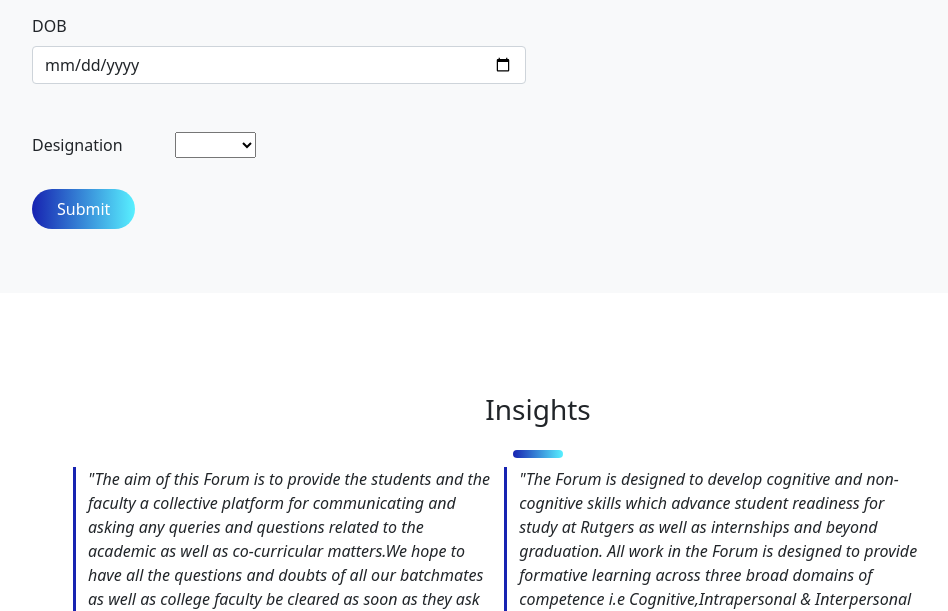
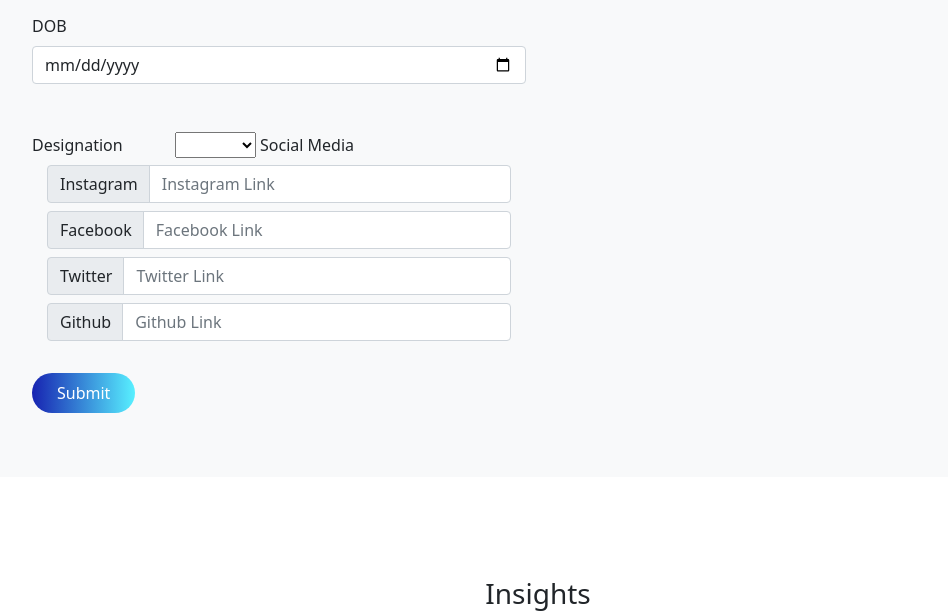
Before and after one commit to SQl-Forum-project/Forum, a Flask app: template templates/forums.html in a window 1280 px wide. Shown: the part 2084-2695 px from the top of the page, without its empty margins (102-1050 px from the left). Run offline with Flask 2, Linux system fonts and the light colour scheme; the template is opened without the code that fills it, so the values that code supplies are empty; some libraries are stand-ins or nearby versions.

Commit message:
Added Forms

```diff
--- a/templates/forums.html
+++ b/templates/forums.html
@@ -190,6 +190,43 @@
                             <option value="Teacher">Teacher</option>
                             <option value="Alumini">Alumini</option>
                         </select>
+                        <label for="test" class="form-label pe-5">Social Media</label>
+                            <div class="col-auto">
+      <label class="sr-only" for="inlineFormInputGroup">Instagram Link</label>
+      <div class="input-group mb-2">
+        <div class="input-group-prepend">
+          <div class="input-group-text">Instagram</div>
+        </div>
+        <input type="text" class="form-control" id="inlineFormInputGroup" placeholder="Instagram Link">
+      </div>
+    </div>
+                            <div class="col-auto">
+      <label class="sr-only" for="inlineFormInputGroup">Facebook Link</label>
+      <div class="input-group mb-2">
+        <div class="input-group-prepend">
+          <div class="input-group-text">Facebook</div>
+        </div>
+        <input type="text" class="form-control" id="inlineFormInputGroup" placeholder="Facebook Link">
+      </div>
+    </div>
+                                                 <div class="col-auto">
+      <label class="sr-only" for="inlineFormInputGroup">Twitter Link</label>
+      <div class="input-group mb-2">
+        <div class="input-group-prepend">
+          <div class="input-group-text">Twitter</div>
+        </div>
+        <input type="text" class="form-control" id="inlineFormInputGroup" placeholder="Twitter Link">
+      </div>
+    </div>
+                                                 <div class="col-auto">
+      <label class="sr-only" for="inlineFormInputGroup">Github Link</label>
+      <div class="input-group mb-2">
+        <div class="input-group-prepend">
+          <div class="input-group-text">Github</div>
+        </div>
+        <input type="text" class="form-control" id="inlineFormInputGroup" placeholder="Github Link">
+      </div>
+    </div>
                         <script>
                             document.getElementById("designation").value ="{{ user.Designation }}";
                         </script>
```
